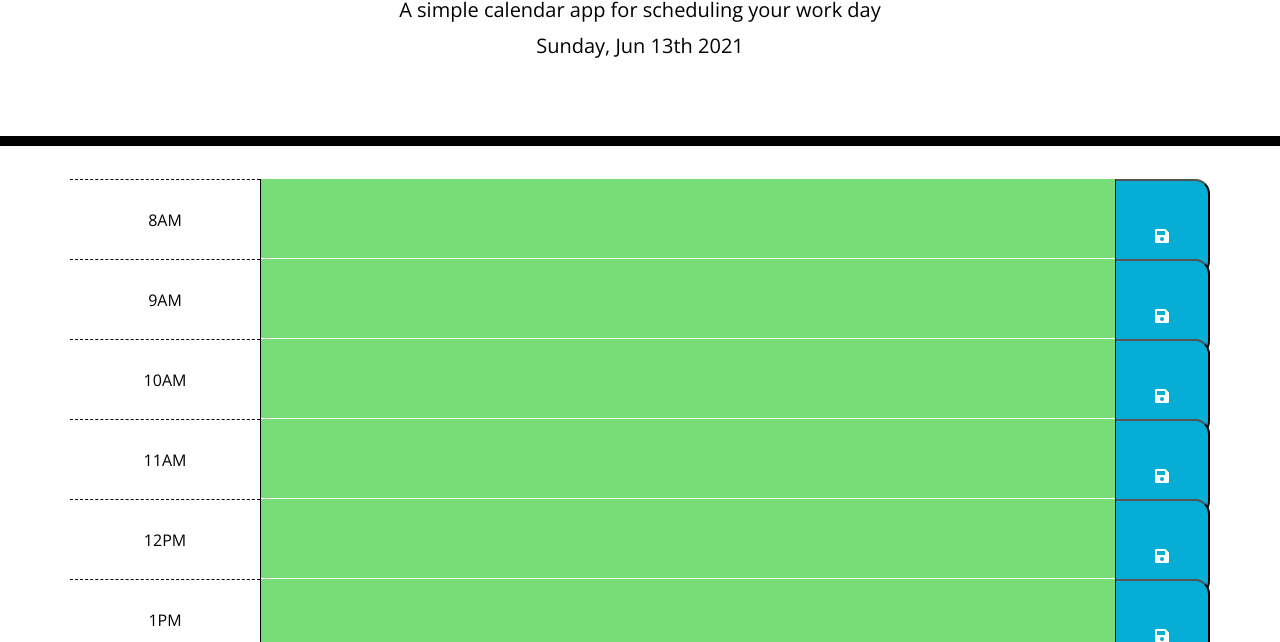
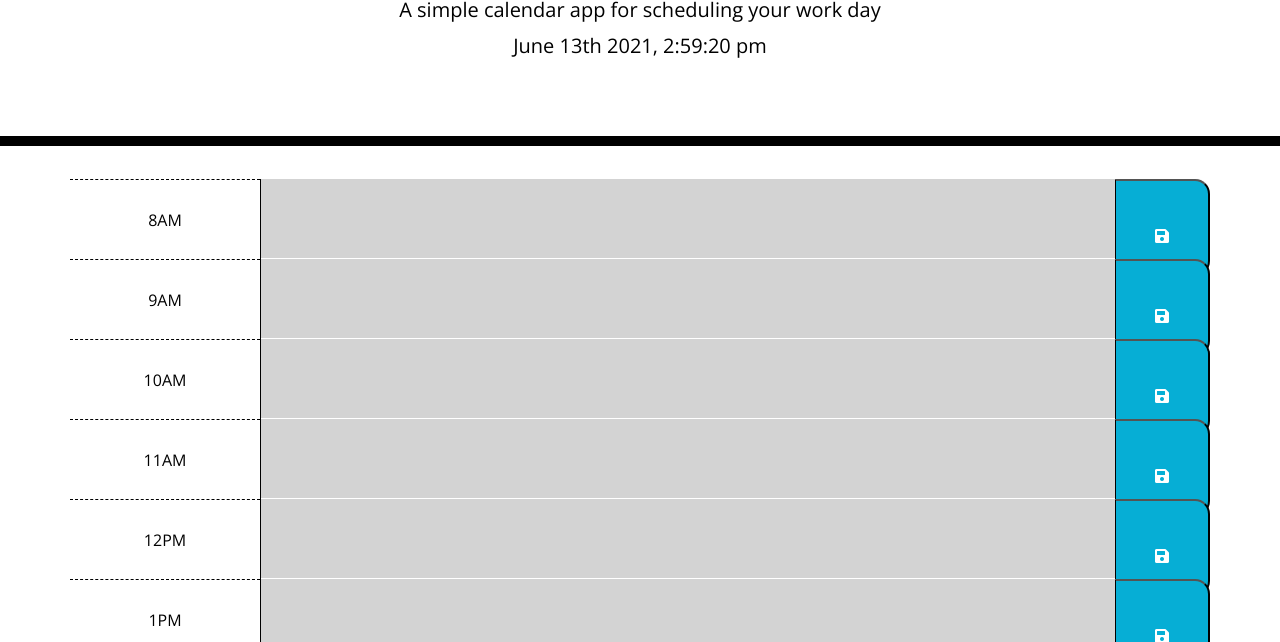
Before and after one commit to janekv20/work-day-scheduler, a plain HTML site: page index.html in a window 1280 px wide. Shown: the part 158-800 px from the top of the page. Drawn offline with nearby package versions, Linux system fonts and the light colour scheme.

Commit message:
fixed script.js by adding hour to id and reformatting script

```diff
--- a/assets/js/script.js
+++ b/assets/js/script.js
@@ -1,57 +1,54 @@
-// Show today's day and date
-var todayDate = moment().format('dddd, MMM Do YYYY');
-$("#currentDay").html(todayDate);
+$(document).ready(function () {
+    //Show today's date and time
+    $("#currentDay").text(moment().format("MMMM Do YYYY, h:mm:ss a")); // use of moment.js
+    //saveBtn click listener for user input
+    $(".saveBtn").on("click", function () {
+        //get nearby values.
+        console.log(this);
+        var text = $(this).siblings(".description").val(); // taken the change from the sibling html description attribute
+        var time = $(this).parent().attr("id"); // taken the change from the parent html id attribute
 
-$(document).ready(function () {
-    // saveBtn click
-    $(".saveBtn").on("click", function () {
-        // Get nearby values of the description in JQuery
-        var text = $(this).siblings(".description").val();
-        var time = $(this).parent().attr("id");
-
-        // Save text input in local storage
+        //Save items in local storage
         localStorage.setItem(time, text);
     })
+    //Get item from local storage
+    $("#hour8 .description").val(localStorage.getItem("hour8"));
+    $("#hour9 .description").val(localStorage.getItem("hour9"));
+    $("#hour10 .description").val(localStorage.getItem("hour10"));
+    $("#hour11 .description").val(localStorage.getItem("hour11"));
+    $("#hour12 .description").val(localStorage.getItem("hour12"));
+    $("#hour13 .description").val(localStorage.getItem("hour13"));
+    $("#hour14 .description").val(localStorage.getItem("hour14"));
+    $("#hour15 .description").val(localStorage.getItem("hour15"));
+    $("#hour16 .description").val(localStorage.getItem("hour16"));
+    $("#hour17 .description").val(localStorage.getItem("hour17"));
 
-    function timeTracker() {
-        //get current number of hours.
-        var timeNow = moment().hour();
+    function hourTracker() {
+        //get current number of hours using moment.js
+        var currentHour = moment().hour();
 
-        // time block loop
+        // loop over time blocks
         $(".time-block").each(function () {
-            var blockTime = parseInt($(this).attr("id").split("hour")[1]);
+            var blockHour = parseInt($(this).attr("id").split("hour")[1]);
+            console.log(blockHour, currentHour)
 
-            // Check the time and add classes for background indicators
-            if (blockTime < timeNow) {
+            //check the time, click into css/html given classes of past, present, or future
+            if (blockHour < currentHour) {
+                $(this).addClass("past");
                 $(this).removeClass("future");
                 $(this).removeClass("present");
-                $(this).addClass("past");
             }
-            else if (blockTime === timeNow) {
+            else if (blockHour === currentHour) {
                 $(this).removeClass("past");
+                $(this).addClass("present");
                 $(this).removeClass("future");
-                $(this).addClass("present");
             }
             else {
                 $(this).removeClass("present");
                 $(this).removeClass("past");
                 $(this).addClass("future");
-
             }
         })
     }
-
-    // Get item from local storage if any
-    $("#8 .description").val(localStorage.getItem("8"));
-    $("#9 .description").val(localStorage.getItem("9"));
-    $("#10 .description").val(localStorage.getItem("10"));
-    $("#11 .description").val(localStorage.getItem("11"));
-    $("#12 .description").val(localStorage.getItem("12"));
-    $("#13 .description").val(localStorage.getItem("13"));
-    $("#14 .description").val(localStorage.getItem("14"));
-    $("#15 .description").val(localStorage.getItem("15"));
-    $("#16 .description").val(localStorage.getItem("16"));
-    $("#17 .description").val(localStorage.getItem("17"));
-
-    timeTracker();
+    hourTracker(); // run the function
 })
--- a/index.html
+++ b/index.html
@@ -24,7 +24,7 @@
         <!-- start of time-blocks-->
 
         <!--8am-->
-        <div id="8" class="row time-block">
+        <div id="hour8" class="row time-block">
             <div class="col-md-2 hour">
                 <p>8AM</p>
             </div>
@@ -36,7 +36,7 @@
         </div>
 
         <!--9am-->
-        <div id="9" class="row time-block">
+        <div id="hour9" class="row time-block">
             <div class="col-md-2 hour">
                 <p>9AM</p>
             </div>
@@ -48,7 +48,7 @@
         </div>
 
         <!--10am-->
-        <div id="10" class="row time-block">
+        <div id="hour10" class="row time-block">
             <div class="col-md-2 hour">
                 <p>10AM</p>
             </div>
@@ -60,7 +60,7 @@
         </div>
 
         <!--11am-->
-        <div id="11" class="row time-block">
+        <div id="hour11" class="row time-block">
             <div class="col-md-2 hour">
                 <p>11AM</p>
             </div>
@@ -72,7 +72,7 @@
         </div>
 
         <!--12pm-->
-        <div id="12" class="row time-block">
+        <div id="hour12" class="row time-block">
             <div class="col-md-2 hour">
                 <p>12PM</p>
             </div>
@@ -84,7 +84,7 @@
         </div>
 
         <!--1pm-->
-        <div id="13" class="row time-block">
+        <div id="hour13" class="row time-block">
             <div class="col-md-2 hour">
                 <p>1PM</p>
             </div>
@@ -96,7 +96,7 @@
         </div>
 
         <!--2pm-->
-        <div id="14" class="row time-block">
+        <div id="hour14" class="row time-block">
             <div class="col-md-2 hour">
                 <p>2PM</p>
             </div>
@@ -108,7 +108,7 @@
         </div>
 
         <!--3pm-->
-        <div id="15" class="row time-block">
+        <div id="hour15" class="row time-block">
             <div class="col-md-2 hour">
                 <p>3PM</p>
             </div>
@@ -120,7 +120,7 @@
         </div>
 
         <!--4pm-->
-        <div id="16" class="row time-block">
+        <div id="hour16" class="row time-block">
             <div class="col-md-2 hour">
                 <p>4PM</p>
             </div>
@@ -132,7 +132,7 @@
         </div>
 
         <!--5pm-->
-        <div id="17" class="row time-block">
+        <div id="hour17" class="row time-block">
             <div class="col-md-2 hour">
                 <p>5PM</p>
             </div>
```
Also changed, not shown: assets/css/style.css (+3 -4 lines).
